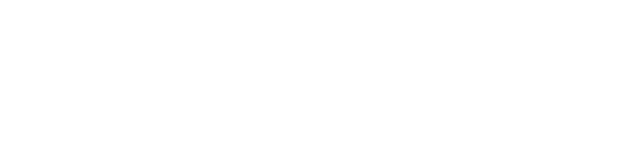
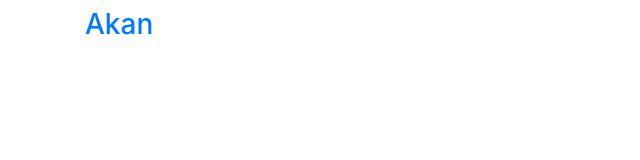
Before and after one commit to Bella-Amandine/akan-name, a plain HTML site: page index.html in a window 1280 px wide. Shown: the whole page, without its empty margins (0-640 px from the left). Drawn offline with Linux system fonts and the light colour scheme.

Commit message:
Add a nav bar

```diff
--- a/index.html
+++ b/index.html
@@ -8,7 +8,15 @@
     <link rel="stylesheet" href="css/styles.css">
 </head>
 <body>
-
+    <nav class="navbar navbar-default">
+        <div class="container">
+            <div class="navbar-header">
+                <a href="#" class="nav-brand">
+                    <h3>Akan</h3>
+                </a>
+            </div>
+        </div>
+    </nav>
     <script src="js/scripts.js"></script>
 </body>
 </html>
```
